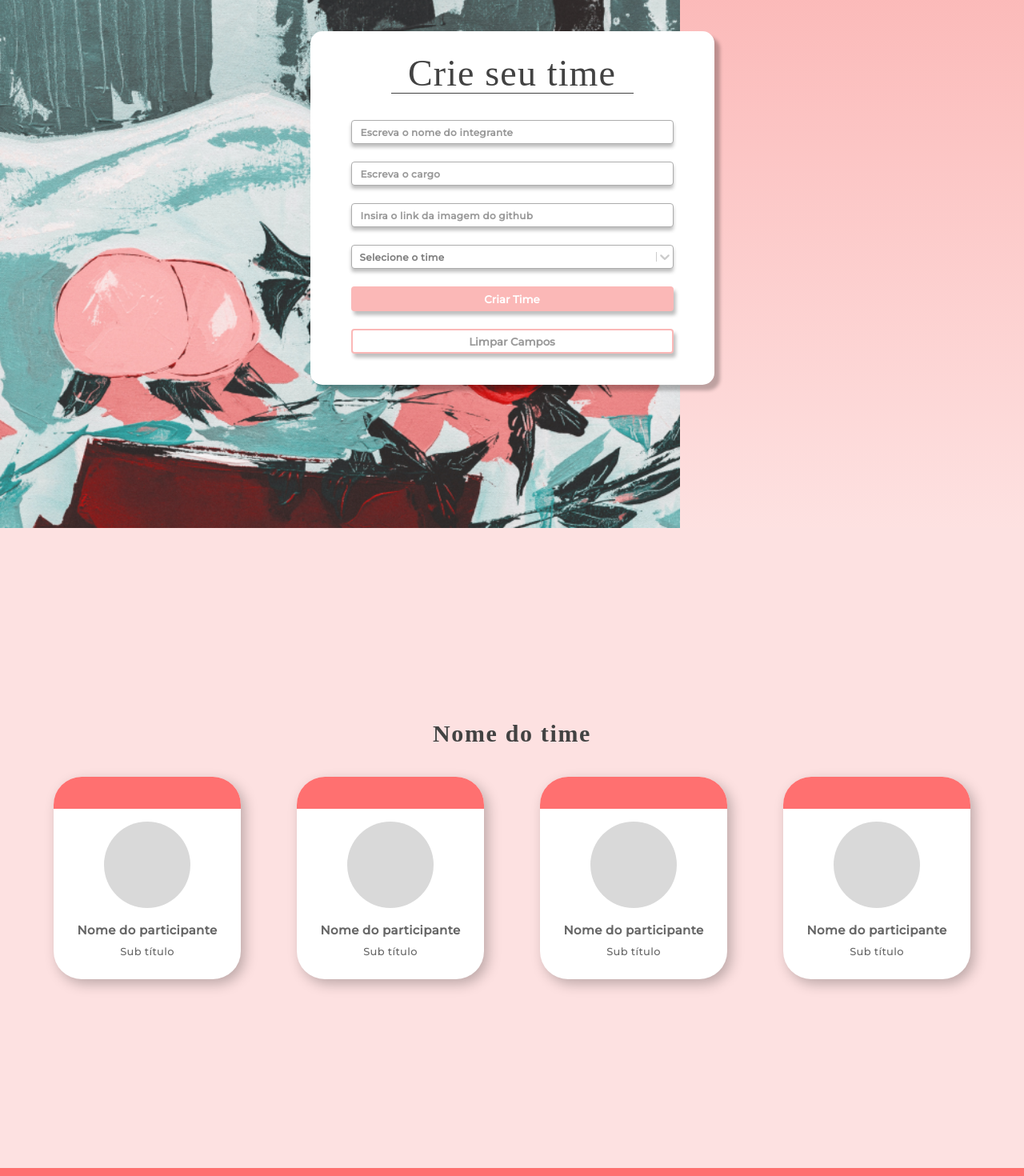
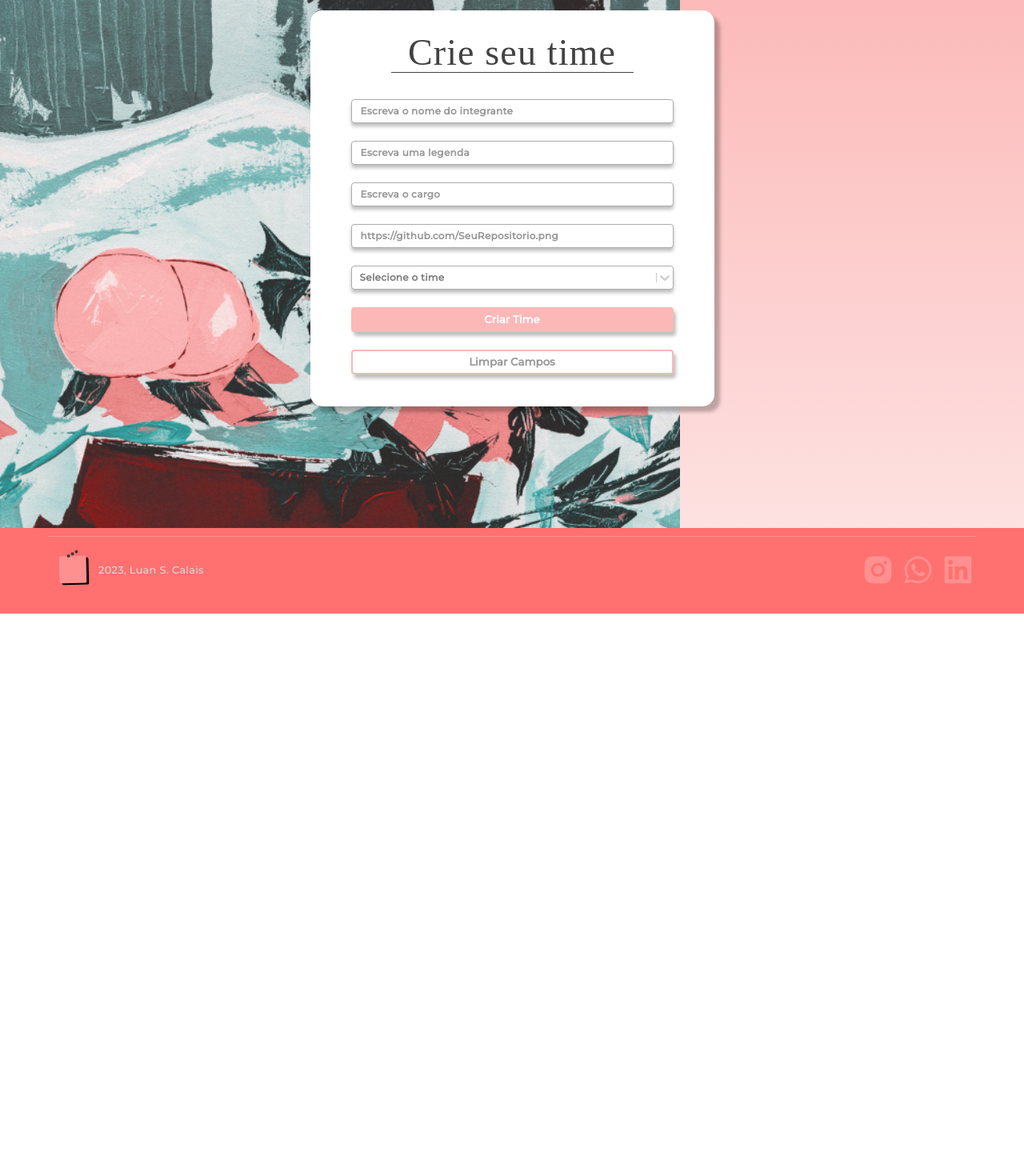
Before and after one commit to LuanCalais/Project-Hub, a React (Create React App) app: page / in a window 1280 px wide. Shown: the part 940-2410 px from the top of the page at 80% size. After the commit the page ends 1707 px from the top, so only its background shows below. Built offline with nearby package versions, Linux system fonts and the light colour scheme; a web font is replaced by a local one.

Commit message:
add collaborators and teams

```diff
--- a/src/components/Card/Card.css
+++ b/src/components/Card/Card.css
@@ -29,8 +29,8 @@
   font-size: 1.01rem;
 }
 .card .card-picture {
-  height: 108px;
-  width: 108px;
+  height: 110px;
+  width: 110px;
   border-radius: 50%;
   display: flex;
   justify-content: center;
@@ -38,6 +38,12 @@
   background: #d9d9d9;
   position: absolute;
   top: 3.5em;
+}
+
+.card .card-picture img{
+  height: 108px!important;
+  width: 108px!important;
+  border-radius: 50%;
 }
 
 .card .card-info {
--- a/src/components/Card/index.js
+++ b/src/components/Card/index.js
@@ -1,20 +1,20 @@
-import './Card.css'
+import "./Card.css";
 
-const Card = () => {
+const Card = ({ name, legend, position, picture, primaryColor }) => {
+
+  const cssHeader = {background: primaryColor}
   return (
-    <div className='card'>
-        <div className='card-header'>
-            {/* TODO: Aqui vai a função do integrante */}
-        </div>
+    <div className="card">
+      <div className="card-header" style={cssHeader}>{position}</div>
 
-        <div className='card-picture'>
-            {/* TODO: Aqui vai a foto do participante */}
-        </div>
+      <div className="card-picture">
+        <img src={picture} alt={name}/>
+      </div>
 
-        <div className='card-info'>
-            <h5>Nome do participante</h5>
-            <sub>Sub título</sub>
-        </div>
+      <div className="card-info">
+        <h5>{name}</h5>
+        <sub>{legend}</sub>
+      </div>
     </div>
   );
 };
--- a/src/components/Form/Form.css
+++ b/src/components/Form/Form.css
@@ -1,11 +1,12 @@
 .form {
   width: 505px;
-  height: 442px;
+  height: auto;
   left: calc(50% - 505px / 2 - 0.5px);
   top: calc(50% - 465px / 2);
   background: #ffffff;
   box-shadow: 7px 7px 4px rgba(0, 0, 0, 0.25);
   border-radius: 15px;
+  padding-bottom: 40px;
 }
 
 .form h2 {
--- a/src/components/Form/index.js
+++ b/src/components/Form/index.js
@@ -4,14 +4,23 @@ import Input from "../Input";
 import SelectInput from "../SelectInput";
 import "./Form.css";
 
-const Form = ({ teamNames }) => {
+const Form = ({ teamNames, addNewCollaborator }) => {
   const [collaboratorName, setCollaboratorName] = useState("");
+  const [legend, setLegend] = useState("");
   const [positionName, setPositionName] = useState("");
   const [pictureImageLink, setPictureImageLink] = useState("");
   const [team, setTeam] = useState("");
 
   const saveInfo = (event) => {
     event.preventDefault();
+
+    addNewCollaborator({
+      collaboratorName,
+      legend,
+      positionName,
+      pictureImageLink,
+      team,
+    });
   };
 
   return (
@@ -26,7 +35,13 @@ const Form = ({ teamNames }) => {
             require={true}
             onWrite={(value) => setCollaboratorName(value)}
           />
-          {collaboratorName}
+          <Input
+            value={legend}
+            placeholder="Escreva uma legenda"
+            maxLength="50"
+            require={false}
+            onWrite={(value) => setLegend(value)}
+          />
           <Input
             value={positionName}
             placeholder="Escreva o cargo"
@@ -36,7 +51,7 @@ const Form = ({ teamNames }) => {
           />
           <Input
             value={pictureImageLink}
-            placeholder="Insira o link da imagem do github"
+            placeholder="https://github.com/SeuRepositorio.png"
             maxLength="100"
             require={true}
             onWrite={(value) => setPictureImageLink(value)}
--- a/src/components/RootPage/RootPage.css
+++ b/src/components/RootPage/RootPage.css
@@ -1,3 +1,9 @@
-h1{
-    color:  red;
+.box-team{
+    display: flex;
+    flex-direction: column;
 }
+.box-team .team{
+    display: flex;
+    flex-direction: column;
+    align-items: center;
+}
--- a/src/components/RootPage/index.js
+++ b/src/components/RootPage/index.js
@@ -10,31 +10,61 @@ const RootPage = () => {
     {
       label: "Develop",
       value: "Develop",
+      primaryColor: "#d9f7e9",
+      secondaryColor: "#57c278",
     },
     {
       label: "Designer",
       value: "Designer",
+      primaryColor: "#b2cffa",
+      secondaryColor: "#e8f8ff",
     },
     {
       label: "Scrum Master",
       value: "Scrum Master",
+      primaryColor: "#a6d157",
+      secondaryColor: "#f0f8e2",
     },
     {
-      label: "Quanlity Analyst",
-      value: "Quanlity Analyst",
+      label: "Quality Analyst",
+      value: "Quality Analyst",
+      primaryColor: "#ffba05",
+      secondaryColor: "#fff5d9",
     },
   ];
   const today = useState("");
+
+  const [collaborators, setCollaborators] = useState([]);
+
+  const addNewCollaborator = (col) => {
+    setCollaborators([...collaborators, col]);
+  };
 
   return (
     <>
       <Header />
       <div className="box-form">
-        <Form teamNames={teams} />
+        <Form
+          teamNames={teams}
+          addNewCollaborator={(collaborator) =>
+            addNewCollaborator(collaborator)
+          }
+        />
       </div>
 
       <div className="box-team">
-        <Team />
+        {
+            teams.map(team => (
+                <Team
+                    key={team.label}
+                    label={team.label}
+                    primaryColor={team.primaryColor}
+                    secondaryColor={team.secondaryColor}
+                    collaborators={collaborators.filter(col => col.team === team.label)}
+                />
+
+            ))
+        }
       </div>
 
       <Footer today={today} />
--- a/src/components/Team/Team.css
+++ b/src/components/Team/Team.css
@@ -1,19 +1,18 @@
 .team {
+  text-align: center;
   width: 100%;
   padding: 53px;
 }
 
-.team {
-  text-align: center;
-}
-
 .team h1 {
+  width: 20%;
   font-weight: 600;
   font-size: 30px;
   line-height: 39px;
   letter-spacing: 0.055em;
   color: #424242;
   margin-bottom: 35px;
+  padding: 0.12em;
 }
 
 .team .cards-box {
--- a/src/components/Team/index.js
+++ b/src/components/Team/index.js
@@ -1,20 +1,28 @@
 import Card from "../Card";
 import "./Team.css";
 
-const Team = () => {
+const Team = ({ label, primaryColor, secondaryColor, collaborators }) => {
+  const cssLabel = { borderBottom: `3px solid ${primaryColor}` };
+  const cssBackgrond = {background: secondaryColor}
   return (
     <>
-      <div className="team">
-        <h1>
-          Nome do time
-        </h1>
-        <div className="cards-box">
-          <Card />
-          <Card />
-          <Card />
-          <Card />
+      {collaborators.length > 0 && (
+        <div style={cssBackgrond} className="team">
+          <h1 style={cssLabel}>{label}</h1>
+          <div className="cards-box">
+            {collaborators.map((col) => (
+              <Card
+                key={Math.random()}
+                name={col.collaboratorName}
+                picture={col.pictureImageLink}
+                position={col.positionName}
+                legend={col.legend}
+                primaryColor={primaryColor}
+              />
+            ))}
+          </div>
         </div>
-      </div>
+      )}
     </>
   );
 };
--- a/src/index.css
+++ b/src/index.css
@@ -34,8 +34,7 @@ body::-webkit-scrollbar-thumb {
   border-radius: 20px;
 }
 
-.box-form,
-.box-team {
+.box-form {
   height: 100vh;
   display: flex;
   align-items: center;
```
